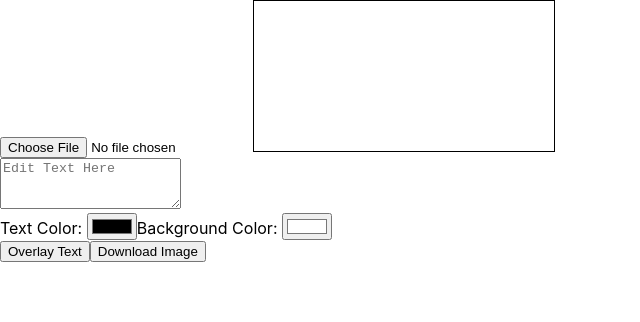
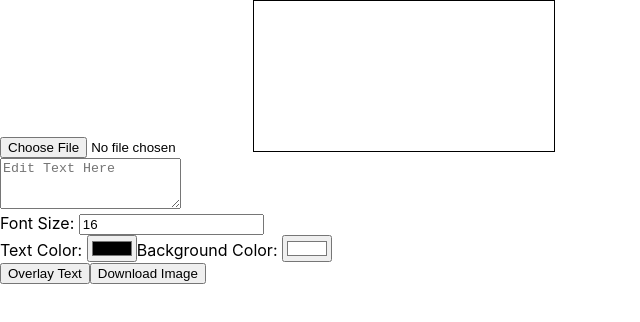
Before and after one commit to ychoi-kr/text-overlayer, a React (Create React App) app: page / in a window 1280 px wide. Shown: the top 322 px of the page, without its empty margins (0-640 px from the left). Built offline with nearby package versions, Linux system fonts and the light colour scheme.

Commit message:
Add font size adjustment for text overlay

```diff
--- a/src/App.js
+++ b/src/App.js
@@ -11,6 +11,7 @@ function App() {
   const [isImageLoaded, setIsImageLoaded] = useState(false);
   const canvasRef = useRef(null);
   const imageRef = useRef(null);
+  const [fontSize, setFontSize] = useState(16); // Default font size
 
   const handleFileChange = (e) => {
     const file = e.target.files[0];
@@ -74,7 +75,7 @@ function App() {
     ctx.fillStyle = backgroundColor;
     ctx.fillRect(rect.x, rect.y, rect.width, Math.max(20, rect.height)); // 텍스트 높이를 고려하여 배경을 채웁니다.
     // 텍스트 그리기
-    ctx.font = "16px Arial";
+    ctx.font = `${fontSize}px Arial`;
     ctx.fillStyle = textColor;
     ctx.fillText(editedText, rect.x, rect.y + 16, rect.width); // Adjust text position if necessary
   };
@@ -115,6 +116,15 @@ function App() {
           placeholder="Edit Text Here"
         />
         <div>
+          <label>Font Size: </label>
+          <input
+            type="number"
+            value={fontSize}
+            onChange={(e) => setFontSize(e.target.value)}
+            min="1" // Prevents font size from being less than 1
+          />
+        </div>
+        <div>
           <label>Text Color: </label>
           <input type="color" value={textColor} onChange={(e) => setTextColor(e.target.value)} />
           <label>Background Color: </label>
```
